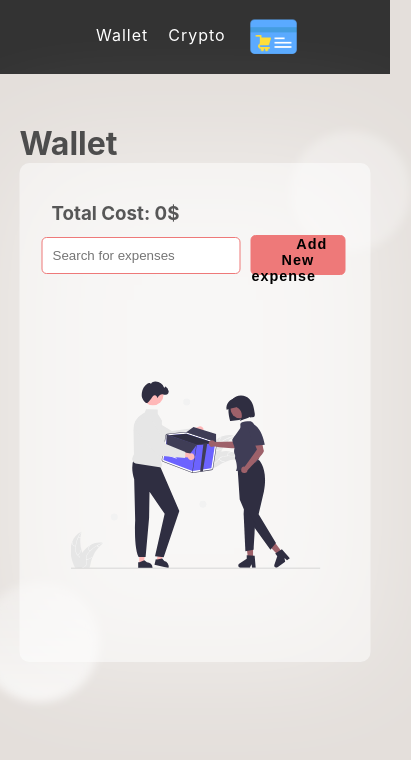
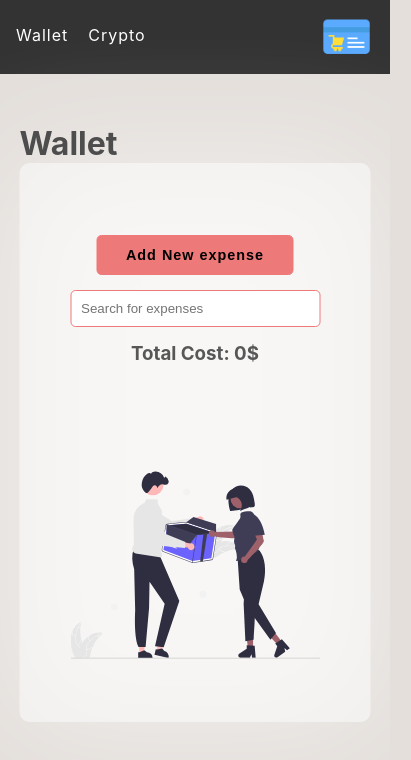
Before and after one commit to sajadgnf/Wallet, a React (Create React App) app: page / in a window 390 px wide. Shown: the top 760 px of the page, 411 px wide, since content can reach past the window. Built offline with nearby package versions, Linux system fonts and the light colour scheme.

Commit message:
fix styles in mobile scale

```diff
--- a/src/components/crypto/Coin.js
+++ b/src/components/crypto/Coin.js
@@ -7,12 +7,18 @@ const Coin = ({ image, name, price, symbol, marketCap, priceChanges }) => {
 
     return (
         <div className={styles.container}>
+            <div>
                 <img src={image} />
                 <span className={styles.name}>{name}</span>
+            </div>
+            <div>
                 <span className={styles.symbol}>{symbol.toUpperCase()}</span>
                 <span className={styles.price}>{price.toLocaleString()}$</span>
+            </div>
+            <div>
                 <span className={priceChanges > 0 ? styles.greenPriceChange : styles.redPriceChange}>{priceChanges}</span>
                 <span>{marketCap.toLocaleString()}</span>
+            </div>
 
         </div>
     );
--- a/src/components/crypto/Coin.module.css
+++ b/src/components/crypto/Coin.module.css
@@ -1,11 +1,16 @@
 .container {
     display: flex;
-    justify-content: center;
+    justify-content: space-between;
     align-items: center;
     padding: 14px 40px;
     font-size: 12px;
     color: rgb(54, 54, 54);
     border-bottom: 1px solid silver;
+}
+
+.container div {
+    display: flex;
+    align-items: center;
 }
 
 .container:last-child {
@@ -49,3 +54,39 @@
 .redPriceChange {
     color: rgb(255, 38, 38);
 }
+
+@media (max-width: 658px) {
+    .container {
+        width: 80vw;
+    }
+
+    .container div {
+        flex-direction: column;
+        align-items: flex-start;
+    }
+
+    .container img {
+        width: 50px;
+    }
+
+    .name,
+    .symbol,
+    .price,
+    .greenPriceChange,
+    .redPriceChange {
+        width: 0;
+        margin: 5px 0;
+        padding: 0;
+        font-size: 1rem;
+    }
+}
+
+@media (max-width: 510px) {
+    .container {
+        flex-direction: column;
+        align-items: flex-start;
+    }
+    .container div {
+        margin-left: 40%;
+    }
+}
--- a/src/components/header/Header.module.css
+++ b/src/components/header/Header.module.css
@@ -2,7 +2,7 @@
     width: 100%;
     background-color: #333;
     color: #fff;
-    padding: .6rem 6rem;
+    padding: 0.6rem 10rem;
     display: flex;
     justify-content: space-between;
 }
@@ -20,10 +20,27 @@
 }
 
 .list li:hover {
-    transition: all ease .2s;
+    transition: all ease 0.2s;
     border-bottom: 2px solid #fff;
 }
 
-.navabrImg{
+.navabrImg {
     width: 55px;
 }
+
+@media (max-width: 1200px) {
+    .container {
+        padding: 0.6rem 8rem;
+    }
+}
+@media (max-width: 1091px) {
+    .container {
+        padding: 0.6rem 3rem;
+    }
+}
+
+@media (max-width: 520px) {
+    .container {
+        padding: 0.6rem 1rem;
+    }
+}
--- a/src/components/landing/LandingPage.js
+++ b/src/components/landing/LandingPage.js
@@ -39,8 +39,8 @@ const LandingPage = () => {
             <h1 className={styles.title}>Wallet</h1>
             <div className={styles.expensesContainer}>
                 <div className={styles.header}>
+                    <h3 className={wholeCost.toString().split('').length > 10 ? styles.smaller : styles.totalCost}><span>Total Cost: </span>{orderedWholeCost}$</h3>
                     <input type="text" placeholder='Search for expenses' value={value} onChange={event => searchHandler(event)} />
-                    <h3 className={wholeCost.toString().split('').length > 10 ? styles.smaller : styles.totalCost}><span>Total Cost: </span>{orderedWholeCost}$</h3>
                     <button><Link to="/addExpense">Add New expense</Link></button>
                 </div>
                 {
--- a/src/components/landing/LandingPage.module.css
+++ b/src/components/landing/LandingPage.module.css
@@ -2,7 +2,7 @@
     position: absolute;
     left: 50%;
     transform: translate(-50%);
-    margin-top: 50px;
+    padding: 50px 0;
 }
 
 .expensesContainer {
@@ -38,9 +38,6 @@
     align-items: center;
     margin-bottom: 25px;
     position: relative;
-}
-
-.header {
     color: rgb(87, 87, 87);
 }
 
@@ -81,7 +78,7 @@
 }
 
 .header button a {
-    padding:12px 28px;
+    padding: 12px 28px;
     font-weight: bold;
     font-size: 0.9rem;
     letter-spacing: 1px;
@@ -140,23 +137,31 @@
     }
 }
 
+@media (max-width: 620px) {
+    .header {
+        flex-direction: column-reverse;
+    }
+    .header button {
+        margin-bottom: 15px;
+    }
+    .smaller,
+    .totalCost {
+        position: static;
+        width: unset;
+        left: 0;
+        transform: translate(0);
+        margin-top: 15px;
+    }
+    .firstBall,
+    .secondBall {
+        display: none;
+    }
+}
+
 @media (max-width: 520px) {
     .empty {
         width: 250px;
         height: 250px;
         margin-top: 50px;
     }
-    .header input {
-        transform: translateX(-10px);
-    }
 }
-
-@media (max-width: 350px) {
-    .smaller,
-    .totalCost {
-        bottom: 50px;
-        left: -10px;
-        transform: translate(0);
-        width: 100%;
-    }
-}
```
Lines whose indentation alone changed are shown as unchanged.
